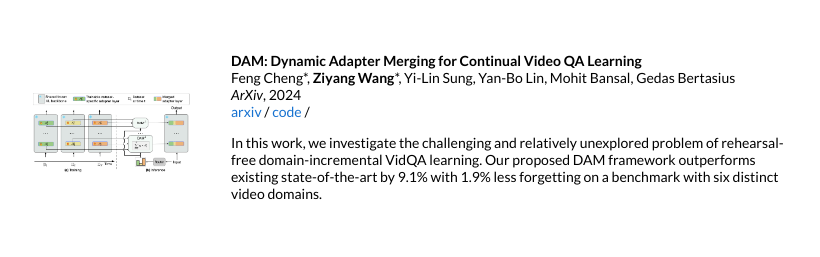
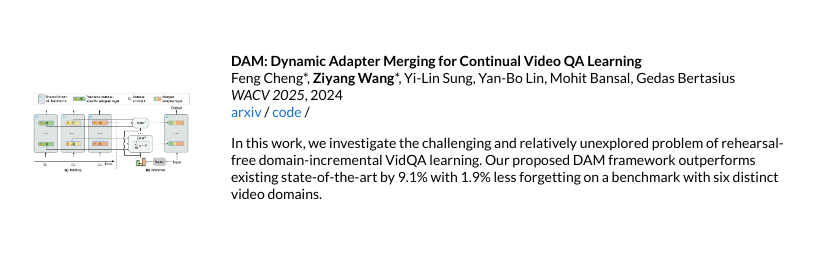
Before and after one commit to ZiyangW2000/ZiyangW2000.github.io, a Jekyll site: the page built from _posts/2016-06-27-vcsel.markdown, in a window 1280 px wide. Shown: the part 710-967 px from the top of the page, without its empty margins (229-1049 px from the left). Built offline with Jekyll 4.4.1, drawn with Linux system fonts in a browser that asks for light colours.

Commit message:
Update 2017-03-16-cs371.markdown

```diff
--- a/_posts/2017-03-16-cs371.markdown
+++ b/_posts/2017-03-16-cs371.markdown
@@ -6,7 +6,7 @@ image: /images/DAM.png
 categories: research
 author: "Feng Cheng† Ziyang Wang† Yi-Lin Sung Yan-Bo Lin Mohit Bansal Gedas Bertasius"
 authors: "Feng Cheng*, <strong>Ziyang Wang</strong>*, Yi-Lin Sung, Yan-Bo Lin, Mohit Bansal, Gedas Bertasius"
-venue: "ArXiv"
+venue: "WACV 2025"
 arxiv: https://arxiv.org/abs/2403.08755
 code: https://github.com/klauscc/DAM
 ---
```
